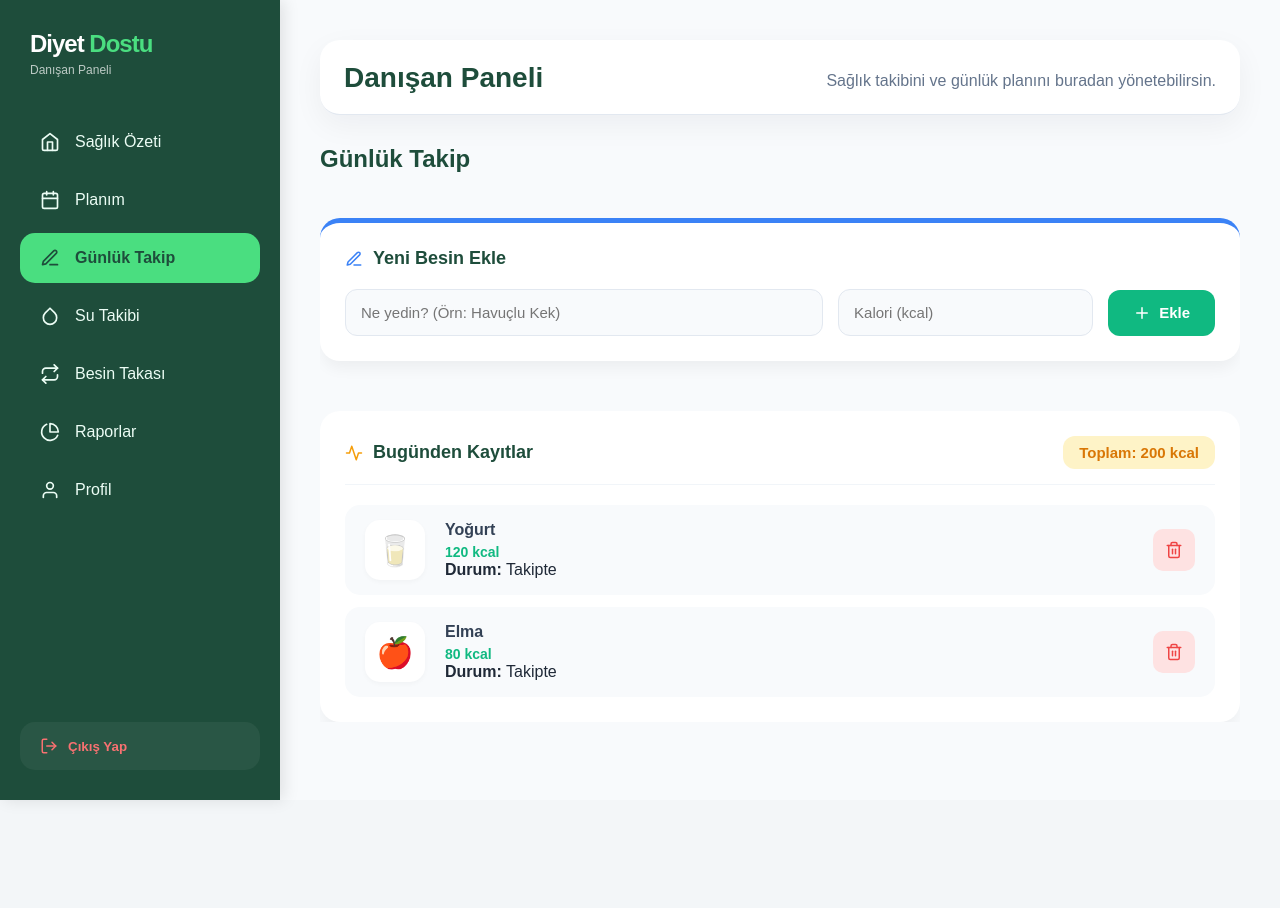
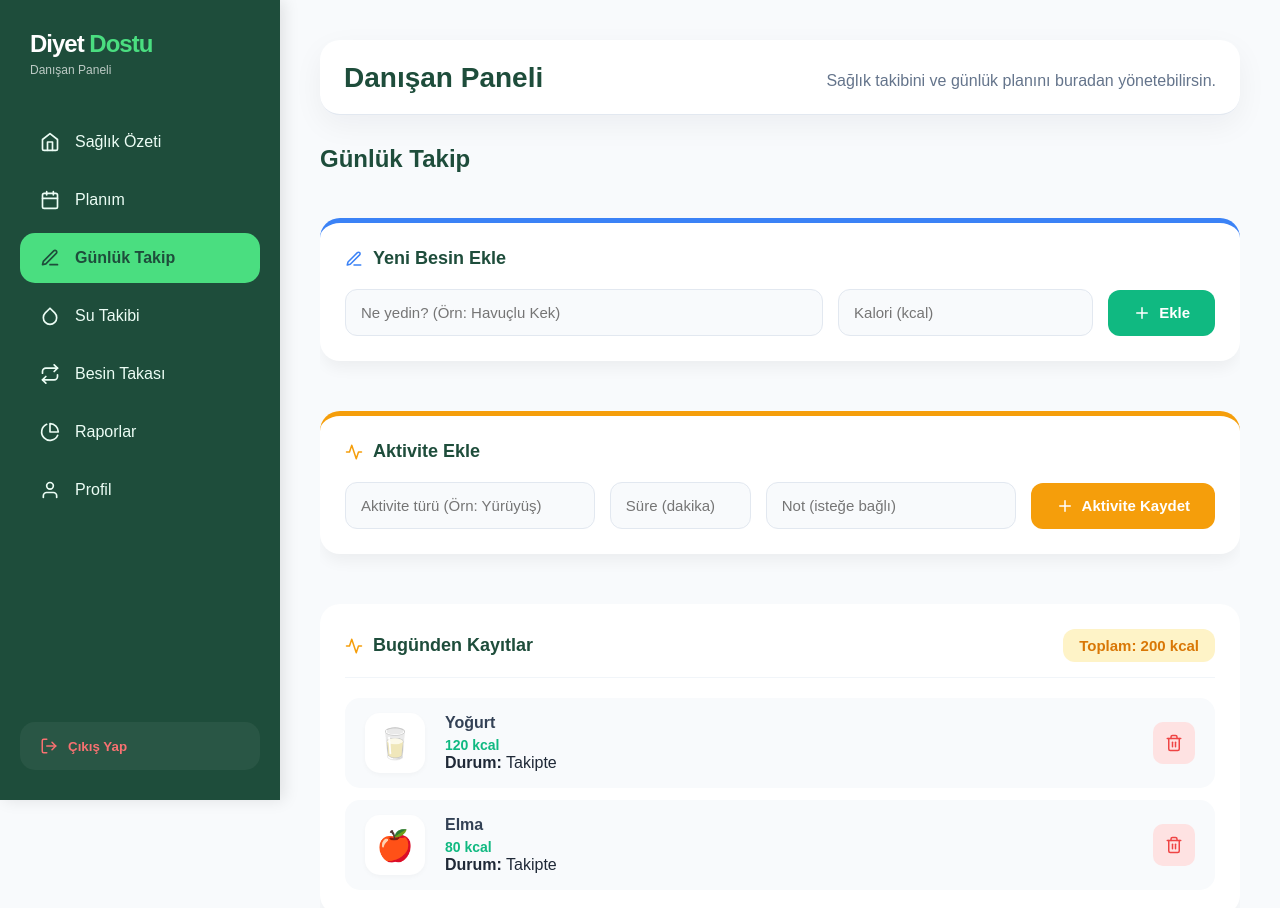
Before and after one commit to OpenHealth11/OpenHealth, a React (Vite) app: page /danisan-panel in a window 1280 px wide. Both pictures are taken after a click on the element "Günlük Takip". Shown: the top 908 px of the page. Before the commit the page ends 800 px from the top, so only its background shows below. Built offline with nearby package versions, Linux system fonts and the light colour scheme; no server answers.

Commit message:
PB-18 danışan aktivite kaydı eklendi

```diff
--- a/src/Danisan/DanisanMockData.js
+++ b/src/Danisan/DanisanMockData.js
@@ -12,6 +12,12 @@ export const initialDanisanData = {
     icilen: 5,
     hedef: 8,
   },
+
+  activity: {
+  aktiviteTuru: "",
+  aktiviteSuresi: "",
+  aktiviteNotu: "",
+},
 
   meals: [
     {
--- a/src/Danisan/DanisanPanel.jsx
+++ b/src/Danisan/DanisanPanel.jsx
@@ -83,6 +83,9 @@ export default function DanisanPanel() {
       const waterRecord = records.find(
         (r) => r.Su !== null && r.Su !== undefined
       );
+      const activityRecord = records.find(
+        (r) => r.AktiviteTuru !== null && r.AktiviteTuru !== undefined
+      );
 
       setData((prev) => ({
         ...prev,
@@ -93,7 +96,15 @@ export default function DanisanPanel() {
               hedef: Number(waterRecord.SuHedefi || prev.water.hedef),
             }
           : prev.water,
-        gunlukKayitlar: records.map((r) => {
+          activity: activityRecord
+             ? {
+                 aktiviteTuru: activityRecord.AktiviteTuru || "",
+                 aktiviteSuresi: activityRecord.AktiviteSuresi || "",
+                 aktiviteNotu: activityRecord.AktiviteNotu || "",
+                }
+          : prev.activity,
+
+          gunlukKayitlar: records.map((r) => {
           const parts = (r.Notes || "").split(" - ");
 
           return {
@@ -104,6 +115,9 @@ export default function DanisanPanel() {
             dietitianNote: r.DietitianNote,
             su: r.Su,
             suHedefi: r.SuHedefi,
+            aktiviteTuru: r.AktiviteTuru,
+            aktiviteSuresi: r.AktiviteSuresi,
+            aktiviteNotu: r.AktiviteNotu,
           };
         }),
       }));
@@ -188,6 +202,51 @@ export default function DanisanPanel() {
       water: newWater,
     }));
   };
+
+  const addActivityTracking = async (activity) => {
+  const token = localStorage.getItem("token");
+
+  if (!token) {
+    alert("Oturum bulunamadı.");
+    return;
+  }
+
+  try {
+    const res = await fetch("/api/daily-tracking/activity", {
+      method: "PUT",
+      headers: {
+        "Content-Type": "application/json",
+        Authorization: `Bearer ${token}`,
+      },
+      body: JSON.stringify({
+        recordDate: new Date().toISOString().split("T")[0],
+        aktiviteTuru: activity.aktiviteTuru,
+        aktiviteSuresi: Number(activity.aktiviteSuresi),
+        aktiviteNotu: activity.aktiviteNotu,
+      }),
+    });
+
+    const result = await res.json();
+
+    if (!res.ok) {
+      alert(result.error || "Aktivite kaydı eklenemedi.");
+      return;
+    }
+
+    setData((prev) => ({
+      ...prev,
+      activity: {
+        aktiviteTuru: result.record.AktiviteTuru,
+        aktiviteSuresi: result.record.AktiviteSuresi,
+        aktiviteNotu: result.record.AktiviteNotu,
+      },
+    }));
+
+    alert("Aktivite kaydı başarıyla kaydedildi.");
+  } catch {
+    alert("Sunucuya bağlanılamadı.");
+  }
+};
 
   const addGunlukKayit = async (newItem) => {
   if (!newItem.besin.trim() || !newItem.kalori) return;
@@ -277,7 +336,16 @@ export default function DanisanPanel() {
     switch (activePage) {
       case "dashboard": return <Dashboard data={data} />;
       case "plan": return <PlanPage meals={data.meals} />;
-      case "gunluk": return <GunlukTakipPage kayitlar={data.gunlukKayitlar} addGunlukKayit={addGunlukKayit} deleteGunlukKayit={deleteGunlukKayit} />;
+      case "gunluk":
+      return (
+    <GunlukTakipPage
+      kayitlar={data.gunlukKayitlar}
+      addGunlukKayit={addGunlukKayit}
+      deleteGunlukKayit={deleteGunlukKayit}
+      activity={data.activity}
+      addActivityTracking={addActivityTracking}
+    />
+  );
       case "su": return <SuTakipPage water={data.water} addWater={addWater} removeWater={removeWater} />;
       case "takas": return <BesinTakasiPage takasOnerileri={data.takasOnerileri} />;
       case "rapor": return <RaporPage rapor={data.haftalikRapor} />;
--- a/src/Danisan/GunlukTakipPage.jsx
+++ b/src/Danisan/GunlukTakipPage.jsx
@@ -68,8 +68,26 @@ const getFoodVisual = (foodName) => {
 // --- MANTIK SONU ---
 
 
-function GunlukTakipPage({ kayitlar, addGunlukKayit, deleteGunlukKayit }) {
+function GunlukTakipPage({
+  kayitlar,
+  addGunlukKayit,
+  deleteGunlukKayit,
+  activity,
+  addActivityTracking,
+}) {
   const [form, setForm] = useState({ besin: "", kalori: "" });
+  const [activityForm, setActivityForm] = useState({
+  aktiviteTuru: activity?.aktiviteTuru || "",
+  aktiviteSuresi: activity?.aktiviteSuresi || "",
+  aktiviteNotu: activity?.aktiviteNotu || "",
+});
+useEffect(() => {
+  setActivityForm({
+    aktiviteTuru: activity?.aktiviteTuru || "",
+    aktiviteSuresi: activity?.aktiviteSuresi || "",
+    aktiviteNotu: activity?.aktiviteNotu || "",
+  });
+}, [activity]);
   const [feedbacks, setFeedbacks] = useState({});
 
   useEffect(() => {
@@ -113,6 +131,17 @@ function GunlukTakipPage({ kayitlar, addGunlukKayit, deleteGunlukKayit }) {
     addGunlukKayit(form);
     setForm({ besin: "", kalori: "" });
   };
+
+  const handleActivitySubmit = async (e) => {
+  e.preventDefault();
+
+  if (!activityForm.aktiviteTuru.trim() || !activityForm.aktiviteSuresi) {
+    alert("Aktivite türü ve süresi zorunludur.");
+    return;
+  }
+
+  await addActivityTracking(activityForm);
+};
 
   const toplamKalori = kayitlar.reduce((sum, item) => sum + item.kalori, 0);
 
@@ -175,6 +204,153 @@ function GunlukTakipPage({ kayitlar, addGunlukKayit, deleteGunlukKayit }) {
             <FiPlus size={18} /> Ekle
           </button>
         </form>
+      </div>
+
+
+            {/* Aktivite Ekleme Formu */}
+      <div
+        className="card"
+        style={{
+          padding: "25px",
+          borderRadius: "20px",
+          backgroundColor: "white",
+          boxShadow: "0 10px 15px -3px rgba(0,0,0,0.05)",
+          marginBottom: "30px",
+          borderTop: "5px solid #f59e0b",
+        }}
+      >
+        <h3
+          style={{
+            display: "flex",
+            alignItems: "center",
+            gap: "10px",
+            color: "#1e4d3b",
+            marginBottom: "20px",
+            fontSize: "18px",
+            fontWeight: "700",
+          }}
+        >
+          <FiActivity color="#f59e0b" /> Aktivite Ekle
+        </h3>
+
+        <form
+          onSubmit={handleActivitySubmit}
+          style={{
+            display: "flex",
+            gap: "15px",
+            flexWrap: "wrap",
+            alignItems: "center",
+          }}
+        >
+          <input
+            type="text"
+            placeholder="Aktivite türü (Örn: Yürüyüş)"
+            value={activityForm.aktiviteTuru}
+            onChange={(e) =>
+              setActivityForm({
+                ...activityForm,
+                aktiviteTuru: e.target.value,
+              })
+            }
+            style={{
+              flex: "2",
+              minWidth: "200px",
+              padding: "14px 15px",
+              border: "1px solid #e2e8f0",
+              borderRadius: "12px",
+              outline: "none",
+              fontSize: "15px",
+              backgroundColor: "#f8fafc",
+            }}
+          />
+
+          <input
+            type="number"
+            placeholder="Süre (dakika)"
+            value={activityForm.aktiviteSuresi}
+            onChange={(e) =>
+              setActivityForm({
+                ...activityForm,
+                aktiviteSuresi: e.target.value,
+              })
+            }
+            style={{
+              flex: "1",
+              minWidth: "120px",
+              padding: "14px 15px",
+              border: "1px solid #e2e8f0",
+              borderRadius: "12px",
+              outline: "none",
+              fontSize: "15px",
+              backgroundColor: "#f8fafc",
+            }}
+          />
+
+          <input
+            type="text"
+            placeholder="Not (isteğe bağlı)"
+            value={activityForm.aktiviteNotu}
+            onChange={(e) =>
+              setActivityForm({
+                ...activityForm,
+                aktiviteNotu: e.target.value,
+              })
+            }
+            style={{
+              flex: "2",
+              minWidth: "200px",
+              padding: "14px 15px",
+              border: "1px solid #e2e8f0",
+              borderRadius: "12px",
+              outline: "none",
+              fontSize: "15px",
+              backgroundColor: "#f8fafc",
+            }}
+          />
+
+          <button
+            type="submit"
+            style={{
+              padding: "14px 25px",
+              backgroundColor: "#f59e0b",
+              color: "white",
+              border: "none",
+              borderRadius: "12px",
+              cursor: "pointer",
+              display: "flex",
+              alignItems: "center",
+              gap: "8px",
+              fontWeight: "700",
+              fontSize: "15px",
+              transition: "0.2s",
+            }}
+            onMouseEnter={(e) =>
+              (e.currentTarget.style.backgroundColor = "#d97706")
+            }
+            onMouseLeave={(e) =>
+              (e.currentTarget.style.backgroundColor = "#f59e0b")
+            }
+          >
+            <FiPlus size={18} /> Aktivite Kaydet
+          </button>
+        </form>
+
+        {activity?.aktiviteTuru && (
+          <div
+            style={{
+              marginTop: "18px",
+              padding: "12px 15px",
+              backgroundColor: "#fffbeb",
+              borderRadius: "12px",
+              color: "#92400e",
+              fontWeight: "600",
+            }}
+          >
+            Bugünkü aktivite: {activity.aktiviteTuru} -{" "}
+            {activity.aktiviteSuresi} dakika
+            {activity.aktiviteNotu ? ` (${activity.aktiviteNotu})` : ""}
+          </div>
+        )}
       </div>
 
       {/* Alt Kısım: Günlük Kayıtlar Listesi */}
```
Also changed, not shown: 2 other files (tests, documents, lock files or other folders).
